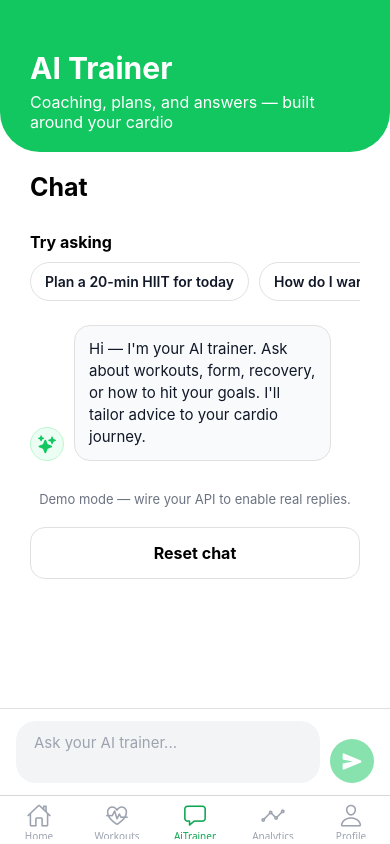
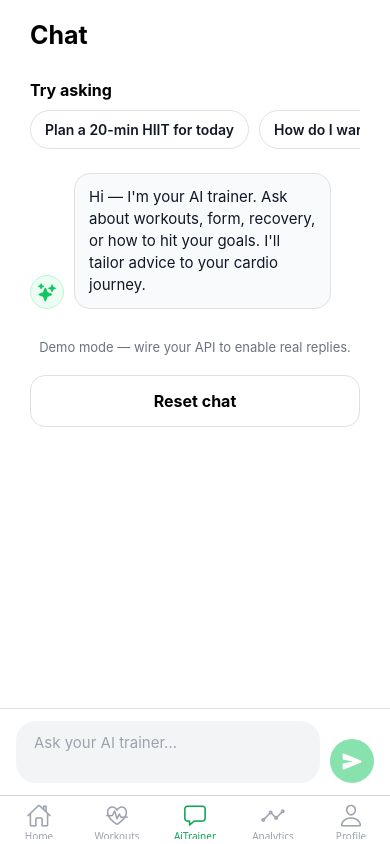
Before and after one commit to IvanTsve/fit-native-cardio, a React Native app: screen /AiTrainer in a window 390 px wide. Built offline with nearby package versions, Linux system fonts and the light colour scheme.

Commit message:
Update Index.jsx

```diff
--- a/src/components/AiTrainer/Index.jsx
+++ b/src/components/AiTrainer/Index.jsx
@@ -66,13 +66,14 @@ export default function Index() {
 
   return (
     <View style={styles.screen}>
-      <Greetings
+      {/* <Greetings
         title="AI Trainer"
         subtitle="Coaching, plans, and answers — built around your cardio"
-      />
+      /> */}
       <KeyboardAvoidingView
         style={styles.keyboardArea}
         behavior={Platform.OS === 'ios' ? 'padding' : 'height'}
+        keyboardVerticalOffset={Platform.OS === 'ios' ? 0 : 0}
       >
         <ScrollView
           ref={scrollRef}
```
